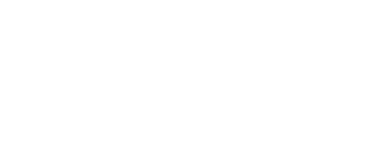
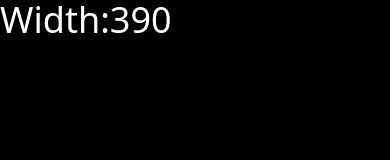
Before and after one commit to ajacin/tailwind-sandbox, a website: page 11-breakpoints/index.html in a window 390 px wide. Drawn offline with nearby package versions, Linux system fonts and the light colour scheme.

Commit message:
breakpoints

```diff
--- a/11-breakpoints/index.html
+++ b/11-breakpoints/index.html
@@ -8,7 +8,19 @@
     <title>Breakpoints & Media Queries</title>
   </head>
   <!-- Tailwind is mobile-first -->
-  <body></body>
+  <body
+    class="bg-black sm:bg-green-500 md:bg-orange-500 lg:bg-blue-500 xl:bg-red-500 2xl:bg-cyan-500"
+  >
+    <h1 class="text-white text-4xl"></h1>
+    <script>
+      const showBrowserWidth = () => {
+        const width = window.innerWidth;
+        document.querySelector("h1").innerText = `Width:${width}`;
+      };
+      window.onload = showBrowserWidth;
+      window.onresize = showBrowserWidth;
+    </script>
+  </body>
 </html>
 
 <!-- Breakpoint Classes
```
